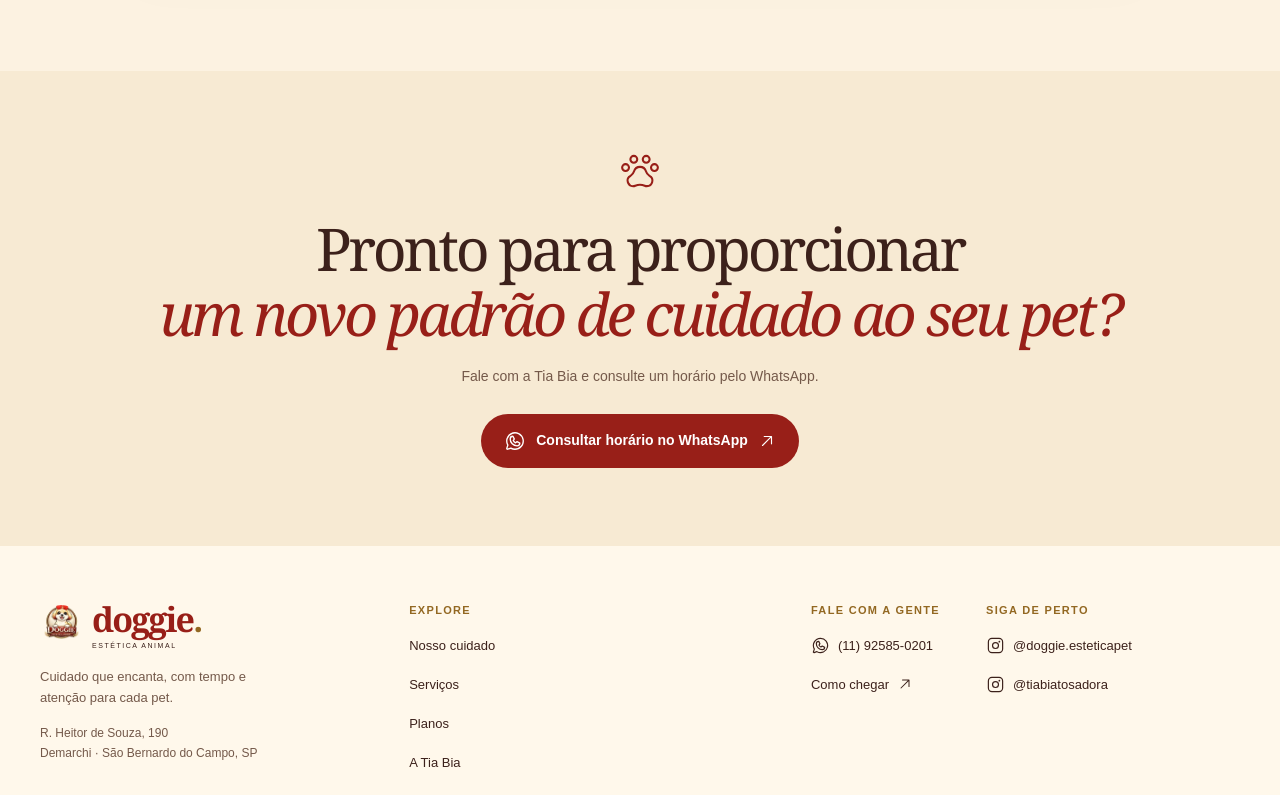
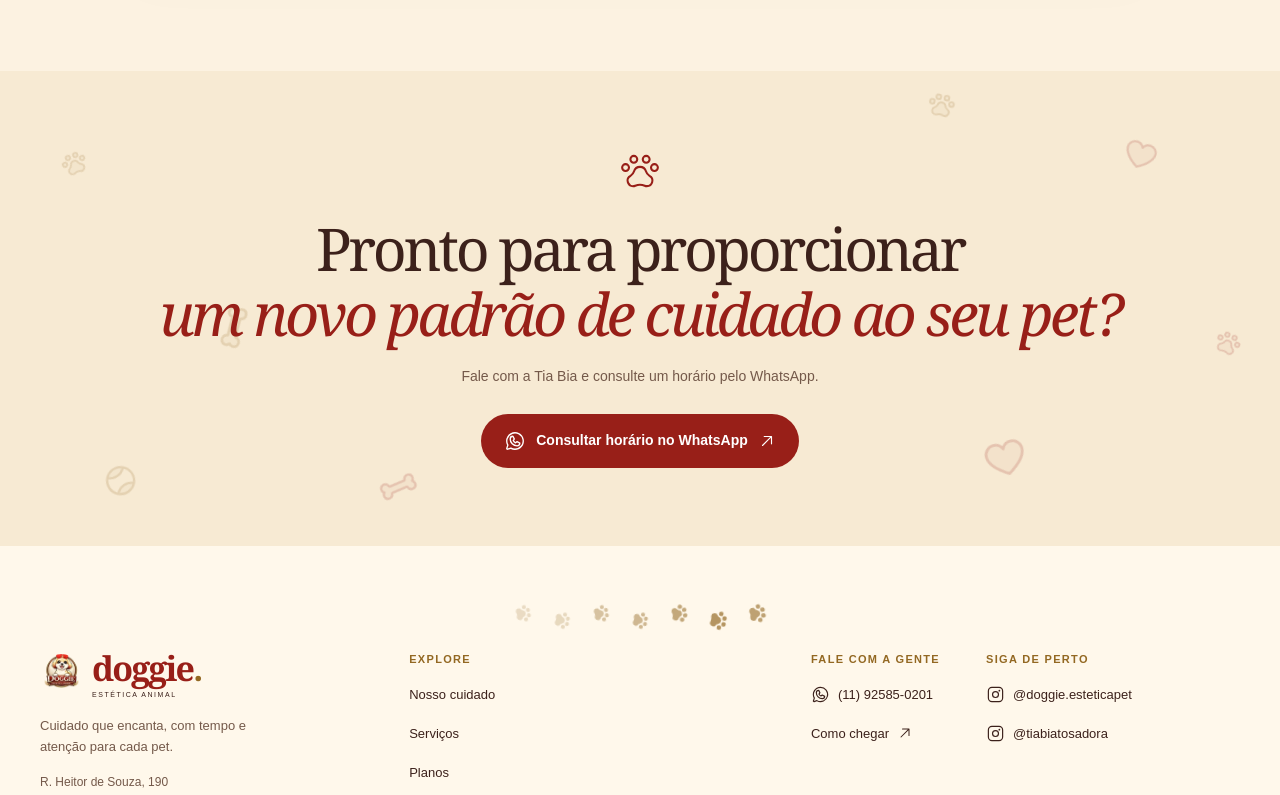
Before and after one commit to barcelos-lucas/doggie-lp, a React (Vite) app: page / in a window 1280 px wide. Shown: the part 8840-9635 px from the top of the page. Built offline with nearby package versions, Linux system fonts and the light colour scheme.

Commit message:
feat: animate directions closing invitation and footer

```diff
--- a/src/App.jsx
+++ b/src/App.jsx
@@ -305,9 +305,9 @@ export default function App({ initialPath }) {
 
       <section id="localizacao" className="section location-section"><div className="container location-grid location-single" data-reveal><div className="location-copy"><div className="location-heading"><p className="eyebrow"><MapPin size={15} weight="duotone" aria-hidden="true" /> PERTINHO DE VOCÊ</p><h2>Onde <em>estamos.</em></h2><VisitTrail /></div><div className="location-details"><div className="location-address-block"><span className="location-pin"><MapPin size={24} weight="duotone" aria-hidden="true" /></span><div><span className="location-label">Endereço</span><strong>R. Heitor de Souza, 190</strong><p>Demarchi · São Bernardo do Campo, SP<br />CEP {business.postalCode}</p></div></div><p className="location-note"><Clock size={18} weight="duotone" aria-hidden="true" /> Atendimento com horário agendado</p><div className="location-directions"><a className="button outline" href={mapsUrl} target="_blank" rel="noopener noreferrer"><span className="route-brand route-brand-maps" aria-hidden="true" /> <span>Abrir no Google Maps</span> <ArrowUpRight size={18} aria-hidden="true" /></a><a className="button outline" href={business.wazeUrl} target="_blank" rel="noopener noreferrer"><span className="route-brand route-brand-waze" aria-hidden="true" /> <span>Abrir no Waze</span> <ArrowUpRight size={18} aria-hidden="true" /></a></div></div></div></div></section>
 
-      <section className="closing"><div className="container"><PawPrint size={44} weight="light" aria-hidden="true" /><h2>Pronto para proporcionar<br /><em>um novo padrão de cuidado ao seu pet?</em></h2><p>Fale com a Tia Bia e consulte um horário pelo WhatsApp.</p><WhatsAppButton placement="closing" /></div></section>
+      <section className="closing"><div className="closing-pets" aria-hidden="true">{[PawPrint, Heart, Bone, PawPrint, TennisBall, Heart, PawPrint, Bone].map((Icon, index) => <span key={index} style={{ "--pet-index": index }}><Icon size={28 + index % 3 * 8} weight="duotone" /></span>)}</div><div className="container"><PawPrint size={44} weight="light" aria-hidden="true" /><h2>Pronto para proporcionar<br /><em>um novo padrão de cuidado ao seu pet?</em></h2><p>Fale com a Tia Bia e consulte um horário pelo WhatsApp.</p><WhatsAppButton placement="closing" /></div></section>
     </main>
-    <footer className="footer"><div className="container"><div className="footer-main">
+    <footer className="footer"><div className="footer-paw-trail" aria-hidden="true">{Array.from({ length: 7 }, (_, index) => <PawPrint key={index} size={19} weight="fill" style={{ "--step": index }} />)}</div><div className="container"><div className="footer-main">
       <div className="footer-brand"><Brand /><p>Cuidado que encanta, com tempo e atenção para cada pet.</p><a className="footer-address" href="#localizacao">{business.street}<br />{business.district} · {business.city}, {business.state}</a></div>
       <nav className="footer-nav" aria-label="Links do rodapé"><strong>Explore</strong><a href="#cuidado">Nosso cuidado</a><a href="#servicos">Serviços</a><a href="#planos">Planos</a><a href="#sobre">A Tia Bia</a><a href="#duvidas">Dúvidas</a></nav>
       <div className="footer-contact"><strong>Fale com a gente</strong><a href={whatsappUrl()} target="_blank" rel="noopener noreferrer"><WhatsappLogo size={19} aria-hidden="true" />{business.displayPhone}</a><a href="#localizacao">Como chegar <ArrowUpRight size={16} aria-hidden="true" /></a></div>
--- a/src/styles.css
+++ b/src/styles.css
@@ -508,3 +508,39 @@ main>.section+.section{padding-top:40px}
 }
 @keyframes route-map-hop{0%,45%,100%{translate:0 0;scale:1}18%{translate:0 -4px;scale:1.06}32%{translate:0 1px;scale:.96}}
 @keyframes route-waze-roll{0%,50%,100%{translate:0 0;rotate:0deg}18%{translate:3px -1px;rotate:8deg}35%{translate:-2px 0;rotate:-5deg}}
+
+/* Directions stay lively on every input type. */
+@media(prefers-reduced-motion:no-preference){
+  .location-directions .button .route-brand-maps{animation:route-map-hop 3s ease-in-out infinite}
+  .location-directions .button .route-brand-waze{animation:route-waze-roll 3s .4s ease-in-out infinite}
+  .location-directions .button:hover .route-brand-maps,.location-directions .button:focus-visible .route-brand-maps{animation:route-map-hop 3s ease-in-out infinite}
+  .location-directions .button:hover .route-brand-waze,.location-directions .button:focus-visible .route-brand-waze{animation:route-waze-roll 3s .4s ease-in-out infinite}
+}
+.closing{position:relative;isolation:isolate;overflow:hidden}
+.closing>.container{position:relative;z-index:1}
+.closing-pets{position:absolute;inset:0;pointer-events:none}
+.closing-pets>span{position:absolute;color:var(--gold-ink);opacity:.19}
+.closing-pets>span:nth-child(1){left:5%;top:16%;rotate:-22deg}
+.closing-pets>span:nth-child(2){right:9%;top:12%;rotate:18deg}
+.closing-pets>span:nth-child(3){left:17%;top:48%;rotate:-30deg}
+.closing-pets>span:nth-child(4){right:3%;top:54%;rotate:24deg}
+.closing-pets>span:nth-child(5){left:8%;bottom:9%;rotate:10deg}
+.closing-pets>span:nth-child(6){right:20%;bottom:12%;rotate:-15deg}
+.closing-pets>span:nth-child(7){right:26%;top:7%;rotate:10deg}
+.closing-pets>span:nth-child(8){left:29%;bottom:5%;rotate:22deg}
+.closing-pets>span:nth-child(even){color:var(--primary)}
+.footer{position:relative;overflow:hidden}
+.footer-paw-trail{display:flex;align-items:center;justify-content:center;gap:20px;margin:0 auto 30px;color:var(--gold-ink);pointer-events:none}
+.footer-paw-trail>svg{opacity:.2;rotate:80deg}
+.footer-paw-trail>svg:nth-child(even){translate:0 7px;rotate:100deg}
+.footer-social a svg,.footer-contact a svg{transition:transform .2s ease}
+@media(hover:hover){.footer-social a:hover svg,.footer-contact a:hover svg{transform:rotate(-9deg) translateY(-2px)}}
+@media(prefers-reduced-motion:no-preference){
+  .closing-pets>span{animation:closing-pet-orbit 12s ease-in-out infinite;animation-delay:calc(var(--pet-index) * -1.4s)}
+  .closing>.container>svg{animation:closing-paw-greeting 5s ease-in-out infinite}
+  .footer-paw-trail>svg{animation:footer-paw-walk 5s ease-in-out infinite;animation-delay:calc(var(--step) * .25s)}
+}
+@keyframes closing-pet-orbit{0%,100%{translate:0 0;scale:1}35%{translate:9px -14px;scale:1.06}70%{translate:-7px 8px;scale:.98}}
+@keyframes closing-paw-greeting{0%,65%,100%{rotate:0deg}72%{rotate:-12deg}80%{rotate:12deg}88%{rotate:-7deg}}
+@keyframes footer-paw-walk{0%,36%,100%{opacity:.2;scale:1}12%{opacity:.7;scale:1.12}24%{opacity:.45;scale:1}}
+@media(max-width:639px){.closing-pets>span svg{width:24px;height:24px}.closing-pets>span{opacity:.12}.closing-pets>span:nth-child(3){left:1%;top:42%}.closing-pets>span:nth-child(6){right:4%;bottom:8%}.footer-paw-trail{gap:17px;margin-bottom:26px}}
```
